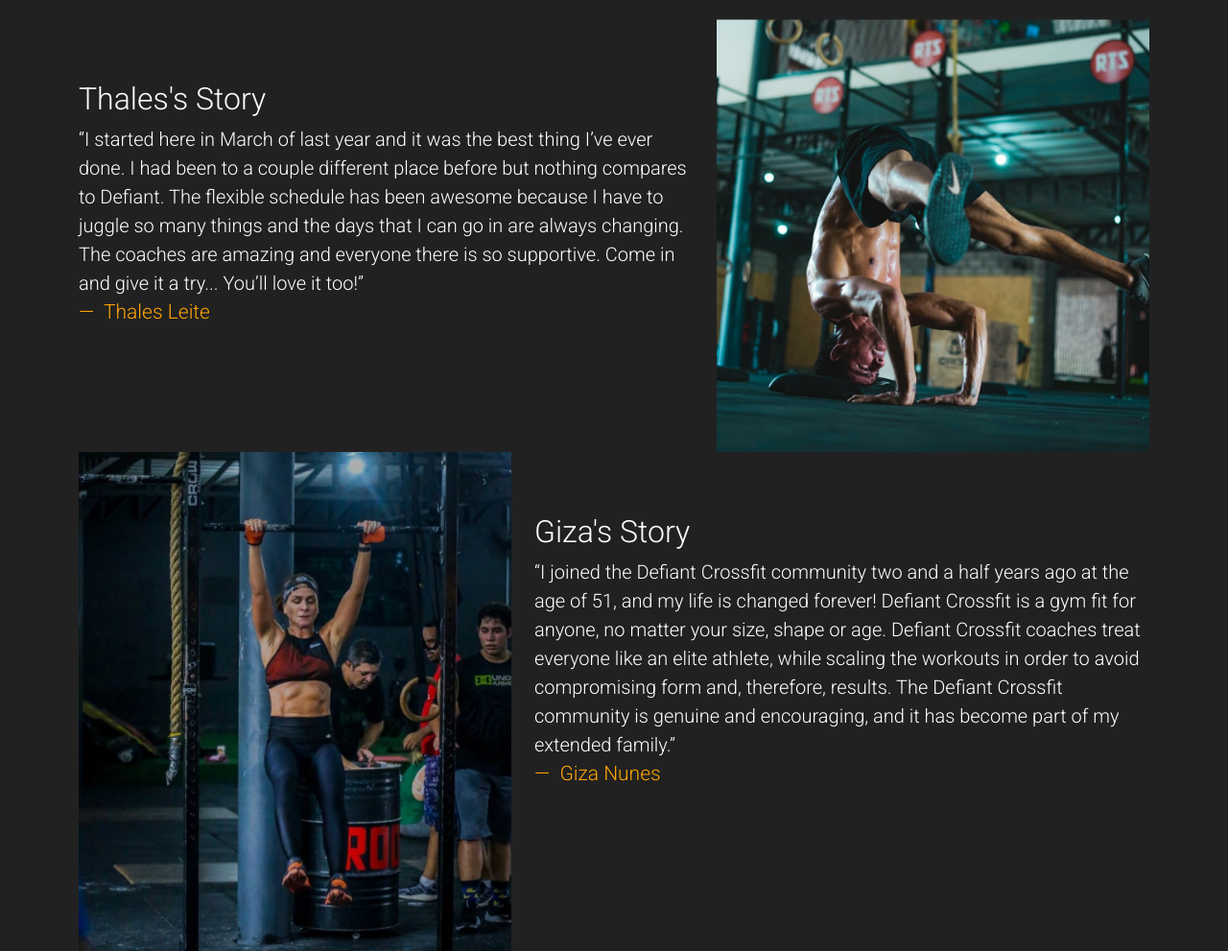
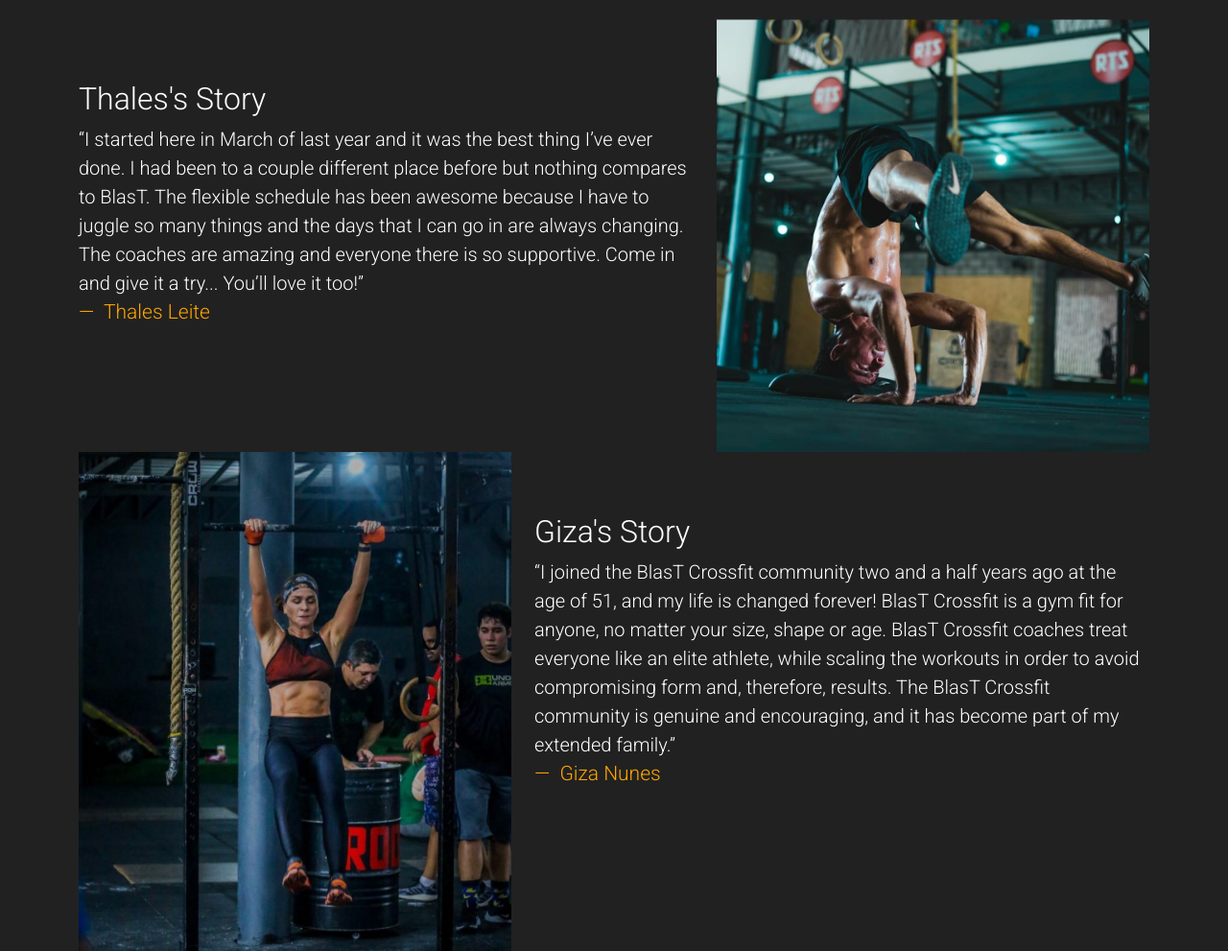
Before and after one commit to JoseMachado-CE/BlasT, a plain HTML site: page index.html in a window 1280 px wide. Shown: the part 680-1671 px from the top of the page at 96% size. Drawn offline with nearby package versions, Linux system fonts and the light colour scheme; a web font is replaced by a local one.

Commit message:
Updated testemonial adding the gym name to README

```diff
--- a/index.html
+++ b/index.html
@@ -115,7 +115,7 @@
                         <blockquote class="blockquote">
                             <p class="lead">“I started here in March of last year and it was the best thing I’ve ever
                                 done. I had
-                                been to a couple different place before but nothing compares to Defiant. The flexible
+                                been to a couple different place before but nothing compares to BlasT. The flexible
                                 schedule has been awesome because I have to juggle so many things and the days that I
                                 can go in are always changing. The coaches are amazing and everyone there is so
                                 supportive. Come in and give it a try... You’ll love it too!”
@@ -137,13 +137,13 @@
                     <h2 class="featurette-heading">Giza's Story</h2>
                     <figure>
                         <blockquote class="blockquote">
-                            <p class="lead">“I joined the Defiant Crossfit community two and a half years ago at the age
+                            <p class="lead">“I joined the BlasT Crossfit community two and a half years ago at the age
                                 of 51,
-                                and my life is changed forever! Defiant Crossfit is a gym fit for anyone, no matter your
+                                and my life is changed forever! BlasT Crossfit is a gym fit for anyone, no matter your
                                 size,
-                                shape or age. Defiant Crossfit coaches treat everyone like an elite athlete, while
+                                shape or age. BlasT Crossfit coaches treat everyone like an elite athlete, while
                                 scaling the
-                                workouts in order to avoid compromising form and, therefore, results. The Defiant
+                                workouts in order to avoid compromising form and, therefore, results. The BlasT
                                 Crossfit
                                 community is genuine and encouraging, and it has become part of my extended family.”
                             </p>
```
